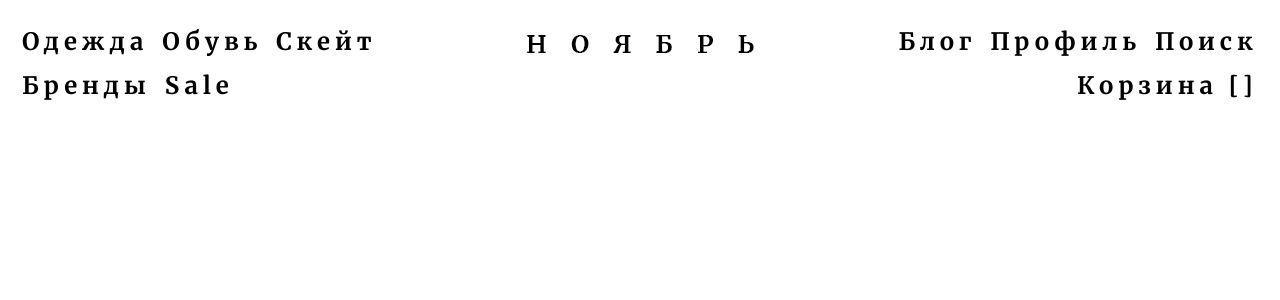
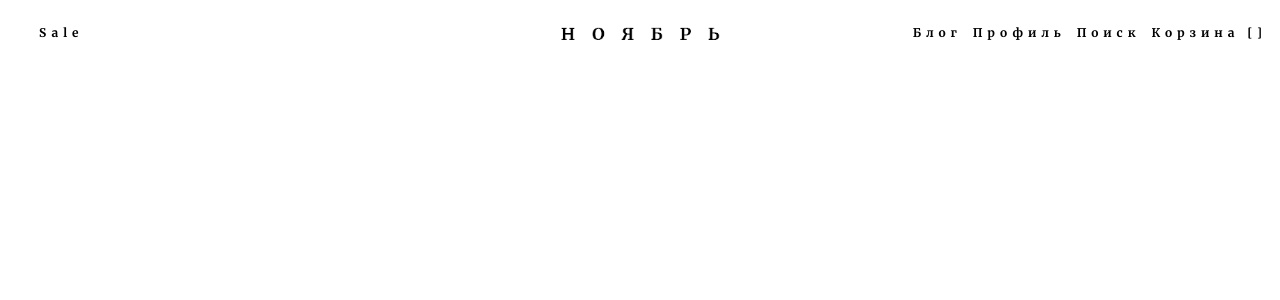
Before and after one commit to dima23113/shop, a Django app: page / in a window 1280 px wide. Shown: the top 300 px of the page. Run offline with Django 4.2, Linux system fonts and the light colour scheme; data that the repository does not hold is empty; some libraries are stand-ins or nearby versions.

Commit message:
new logic

```diff
--- a/shop/models.py
+++ b/shop/models.py
@@ -17,7 +17,7 @@ class Category(models.Model):
         return self.name
 
     def get_absolute_url(self):
-        return reverse('shop:product_list_by_category', args=[self.slug])
+        return reverse('shop:product_list_by_category', kwargs={'slug': self.slug})
 
 
 class Subcategory(models.Model):
--- a/shop/static/css/media.css
+++ b/shop/static/css/media.css
@@ -1,27 +1,99 @@
 /* === DESKTOP FIRST === */
 
 /* xl <= Extra extra large (xxl) */
-@media (max-width : 1400px) {
+@media (max-width: 1488px) {
+    * {
+        font-size: 18px;
+        font-family: 'Merriweather', serif;
+    }
+}
+
+/* lg <= Extra large (xl) */
+@media (max-width: 1308px) {
+    * {
+        font-size: 12px;
+        font-family: 'Merriweather', serif;
+    }
+
+    .logo-img {
+        width: 160px;
+    }
 
 }
 
-/* lg <= Extra large (xl) */
-@media (max-width : 1200px) {
+@media (max-width: 1026px) {
+    .right-auth {
+        position: absolute;
+        visibility: hidden;
+        opacity: 0;
+    }
+
+    .left-menu {
+        position: absolute;
+        visibility: hidden;
+        opacity: 0;
+    }
+
+    .menu-toggle {
+        display: block;
+        text-align: left;
+        margin-top: -7px;
+
+    }
+
+    .cart {
+        display: block;
+        text-align: right;
+        right: 10px;
+        margin-top: 14px;
+        cursor: pointer;
+    }
+
+    .logo-img {
+        width: 200px;
+    }
+
+    .right-menu__item {
+        display: block;
+        text-align: center;
+        padding: 14px 35px;
+    }
+
+    .left-menu__item {
+        display: block;
+        text-align: center;
+        padding: 14px 35px;
+    }
 
 }
 
 /* md <= Large (lg) */
-@media (max-width : 992px) {
+@media (max-width: 992px) {
+    .left-menu {
+        position: absolute;
+        visibility: hidden;
+        opacity: 0;
 
+    }
+
+    .left-menu__item {
+        display: block;
+        text-align: center;
+        padding: 14px 35px;
+    }
 }
 
 /* sm <= Medium (md) */
-@media (max-width : 768px) {
+@media (max-width: 768px) {
+    .cart {
+        right: 10px;
+        top: -2px;
 
+    }
 }
 
 /* xs <= Small (sm) */
-@media (max-width : 576px) {
+@media (max-width: 576px) {
 
 }
 
@@ -29,31 +101,31 @@
 /* === MOBILE FIRST === */
 
 /* Custom (xs) */
-@media (min-width : 0) {
+@media (min-width: 0) {
 
 }
 
 /* Small (sm) */
-@media (min-width : 576px) {
+@media (min-width: 576px) {
 
 }
 
 /* Medium (md) */
-@media (min-width : 768px) {
+@media (min-width: 768px) {
 
 }
 
 /* Large (lg) */
-@media (min-width : 992px) {
+@media (min-width: 992px) {
 
 }
 
 /* Extra large (xl) */
-@media (min-width : 1200px) {
+@media (min-width: 1200px) {
 
 }
 
 /* Extra extra large (xxl) */
-@media (min-width : 1400px) {
+@media (min-width: 1400px) {
 
 }
--- a/shop/static/css/style.css
+++ b/shop/static/css/style.css
@@ -1,6 +1,7 @@
 @import url('https://fonts.googleapis.com/css2?family=Merriweather:wght@700&display=swap');
+
 * {
-    font-size: 24px;
+    font-size: 22px;
     font-family: 'Merriweather', serif;
 }
 
@@ -79,12 +80,12 @@ a:active {
 }
 
 .left-menu {
-    margin: 0;
+    margin-left: 26px;
     padding: 0;
     text-align: left;
 }
 
-.logo a{
+.logo a {
     color: black;
     text-decoration: none;
 }
@@ -102,3 +103,83 @@ a:active {
     margin: 0;
     padding: 4px;
 }
+
+.menu-container {
+    position: relative;
+}
+
+.menu-toggle {
+    width: 25px;
+    height: 40px;
+    background-image: url(../img/menu-dark.svg);
+    position: absolute;
+    background-size: contain;
+    background-repeat: no-repeat;
+    background-position: center;
+    cursor: pointer;
+    top: 2px;
+    display: none;
+
+}
+
+.cart {
+    width: 25px;
+    height: 40px;
+    background-image: url(../img/cart.png);
+    position: absolute;
+    background-size: contain;
+    background-repeat: no-repeat;
+    background-position: center;
+    cursor: pointer;
+    top: 2px;
+    display: none;
+    text-align: right;
+}
+
+.menu-toggle_active {
+    background-image: url(../img/x.svg);
+    width: 22px;
+    height: 40px;
+    position: absolute;
+    background-size: contain;
+    background-repeat: no-repeat;
+    background-position: center;
+    cursor: pointer;
+    top: 2px;
+}
+
+.left-menu.left-menu_active {
+    visibility: visible;
+    opacity: 1;
+    display: block;
+    text-align: center;
+    left: 0;
+    top: 50px;
+    /*
+    top: 30px;
+    padding: 0;
+    margin-left: 30%;
+    margin-right: 30%;*/
+}
+
+.left-menu.left-menu_active li {
+    display: block;
+}
+
+
+.right-auth.right-auth_active {
+    visibility: visible;
+    opacity: 1;
+    display: block;
+    text-align: center;
+    top: 26px;
+    right: 0;
+    /*top: 131px;
+    padding: 0;
+    margin-left: 30%;
+    margin-right: 30%;*/
+}
+
+.right-auth.right-auth_active li {
+    display: block;
+}
--- a/shop/static/js/common.js
+++ b/shop/static/js/common.js
@@ -0,0 +1,21 @@
+document.addEventListener('DOMContentLoaded', function () {
+    function toggleMenu() {
+        $('.menu-toggle').toggleClass('menu-toggle_active')
+        $('.left-menu').toggleClass('left-menu_active')
+        $('.right-auth').toggleClass('right-auth_active')
+    }
+
+    $('.menu-toggle').click(function () {
+        toggleMenu()
+    })
+
+    function closeMenu(){
+        $('.menu-toggle').removeClass('menu-toggle_active')
+        $('.left-menu').removeClass('left-menu_active')
+        $('.right-auth').removeClass('right-auth_active')
+    }
+    $(document).click(function (e) {
+        if ($(e.target).closest('.menu-container').length) return
+        closeMenu()
+    })
+})
--- a/shop/templates/shop/base.html
+++ b/shop/templates/shop/base.html
@@ -16,34 +16,38 @@
 <div class="navbar">
     <div class="container-fluid">
         <div class="row">
-            <div class="products col-md-4">
+            <div class="products col-md-5 col-sm-3 col-lg-5 menu-container">
+                <i class="menu-toggle"></i>
                 <ul class="left-menu">
-                    <li><a href="#">Одежда</a></li>
-                    <li><a href="#">Обувь</a></li>
-                    <li><a href="#">Скейт</a></li>
-                    <li><a href="#">Бренды</a></li>
-                    <li><a href="#">Sale</a></li>
+                    <!--
+                    <li class="left-menu__item"><a href="#">Одежда</a></li>
+                    <li class="left-menu__item"><a href="#">Обувь</a></li>
+                    <li class="left-menu__item"><a href="#">Скейт</a></li>
+                    <li class="left-menu__item"><a href="#">Бренды</a></li>
+                    <li class="left-menu__item"><a href="#">Sale</a></li>
+                    -->
+                    {% for i in categories %}
+                        <li class="left-menu__item"><a href="{% url 'shop:product_list_by_category' i.slug %}">{{ i.name }}</a></li>
+                    {% endfor %}
+                    <li class="left-menu__item"><a href="#">Sale</a></li>
                 </ul>
             </div>
-            <div class="logo col-md-4">
-                <a href="#"><img src="{% static 'img/logo.png' %}" alt="logo"> </a>
+            <div class="logo col-md-2 col-sm-4 col-lg-2">
+                <a href="{% url 'shop:index' %}"><img class="logo-img" src=" {% static 'img/logo.png' %}" alt="logo"> </a>
+                <a class="cart" href="#"></a>
             </div>
-            <div class="auth col-md-4">
+            <div class="auth col-md-5 col-sm-3 col-lg-5 menu-container" >
+
                 <ul class="right-auth">
-                    <li><a href="#">Блог</a></li>
-                    <li><a href=" #">Профиль</a></li>
-                    <li><a href="#">Поиск</a></li>
-                    <li><a href="#">Корзина <span>[]</span></a></li>
+                    <li class="right-menu__item"><a href="#">Блог</a></li>
+                    <li class="right-menu__item"><a href=" #">Профиль</a></li>
+                    <li class="right-menu__item"><a href="#">Поиск</a></li>
+                    <li class="right-menu__item"><a href="#">Корзина <span>[]</span></a></li>
                 </ul>
             </div>
         </div>
     </div>
-
 </div>
-
-
-
-
 
 {% block content %}
 {% endblock content %}
--- a/shop/urls.py
+++ b/shop/urls.py
@@ -6,7 +6,7 @@ app_name = 'shop'
 
 urlpatterns = [
     path('', IndexView.as_view(), name='index'),
-    path('category/<slug:slug>/', ProductListByCategory.as_view(),  name='product_list_by_category'),
+    path('category/<slug:category>/', ProductListByCategory.as_view(),  name='product_list_by_category'),
     #path('product/<int:id>/<slug:slug>/', name='product_detail'),
     path('brand/<slug:slug>/', ProductListByBrand.as_view(), name='product_list_by_brand'),
     path('subcategory/<slug:slug>/', ProductListBySubcategory.as_view(), name='product_list_by_brand'),
--- a/shop/views.py
+++ b/shop/views.py
@@ -18,7 +18,7 @@ class IndexView(View):
 class ProductListByCategory(View):
 
     def get(self, request, *args, **kwargs):
-        products = Product.objects.filter(category__slug=kwargs['slug'], available=True)
+        products = Product.objects.filter(category__slug=kwargs['category'], available=True)
         context = {
             'products': products
         }
```
Also changed, not shown: shop/static/img/cart.png (added), shop/static/img/menu-dark.svg (added), shop/static/img/menu-white.svg (added), shop/static/img/x.svg (added).
